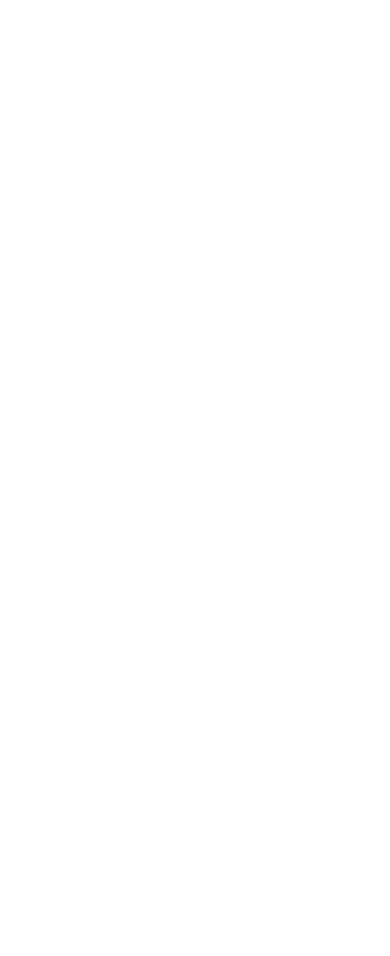
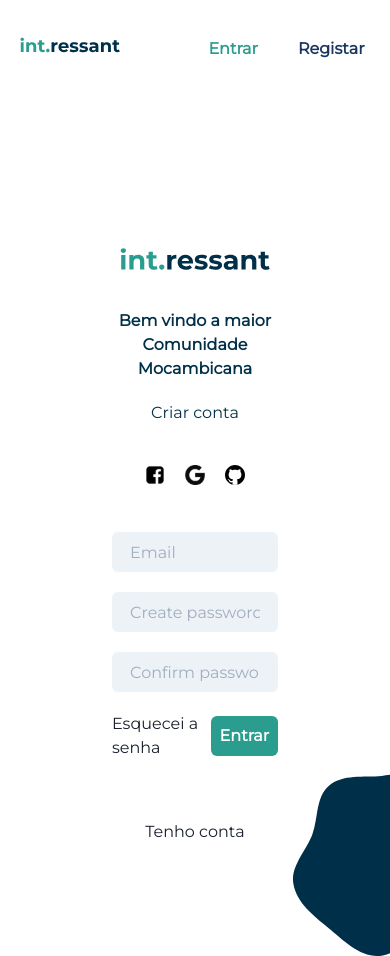
Before and after one commit to int-ressant/int-blog, a Next.js app in the folder client/int-blog/: page /auth/register in a window 390 px wide. Before the commit the page ends 844 px from the top, so only its background shows below. Built offline with nearby package versions, Linux system fonts and the light colour scheme.

Commit message:
adjusted responsiveness and added conditional authHeader render

```diff
--- a/client/int-blog/pages/_app.js
+++ b/client/int-blog/pages/_app.js
@@ -3,10 +3,25 @@
 // import "../styles/login-st.css";
 import { ChakraProvider } from "@chakra-ui/react";
 import { theme } from "../styles/theme";
+import router, { useRouter } from "next/router";
+import AuthHeader from "../components/authHeader";
+import { useEffect, useState } from "react";
 
 function MyApp({ Component, pageProps }) {
+  const routeHistory = useRouter();
+  const [route, setRoute] = useState(routeHistory.pathname);
+
+  useEffect(() => {
+    setRoute(routeHistory.pathname);
+  }, [routeHistory]);
+
   return (
     <ChakraProvider theme={theme}>
+      {/* {console.log(routeHistory.pathname)} */}
+
+     {/* //just render de authHeader if the user is at auth routes */}
+      {(route === "/auth/login"|| "/auth/register"  ) && <AuthHeader />}
+
       <Component {...pageProps} />
     </ChakraProvider>
   );
--- a/client/int-blog/pages/auth/register.js
+++ b/client/int-blog/pages/auth/register.js
@@ -1,7 +1,129 @@
 import React from "react";
+import styles from "../../styles/register-st.module.css";
+
+import AuthHeader from "../../components/authHeader";
+import { Box } from "@chakra-ui/layout";
+import {
+  Button,
+  Flex,
+  FormControl,
+  Input,
+  Link,
+  Spacer,
+  Text,
+} from "@chakra-ui/react";
+import Image from "next/image";
 
 function Register() {
-  return <div></div>;
+  const handleSubmit = async (e) => {
+    e.preventDefault();
+    console.log("clicked");
+  };
+
+  return (
+    <div>
+      {/* <AuthHeader /> */}
+      <Box className={styles.blob}>
+        <Flex alignItems="center" justifyContent="center">
+          <Flex
+            flexDirection="column"
+            alignItems="center"
+            justifyContent="space-evenly"
+          >
+            <Image
+              src={"/intressantLOGO.svg"}
+              width={150}
+              height={100}
+              alt="logoInt"
+            />
+            <Text textAlign="center" color="blue.dark" fontWeight="bold">
+              Bem vindo a maior Comunidade Mocambicana
+            </Text>
+            <Text mt="5" color="blue.dark">
+              Criar conta
+            </Text>
+            <Flex
+              mt="10"
+              mb="10"
+              w={["60%", "40%"]}
+              alignItems="center"
+              justifyContent="space-between"
+              direction="row"
+              flexDirection="row"
+            >
+              <Link>
+                <Image
+                  src={"/Facebook.svg"}
+                  width={20}
+                  height={20}
+                  alt="logoInt"
+                />
+              </Link>
+
+              <Link>
+                <Image
+                  src={"/Google.svg"}
+                  width={20}
+                  height={20}
+                  alt="logoInt"
+                />
+              </Link>
+
+              <Link>
+                <Image
+                  src={"/Github.svg"}
+                  width={20}
+                  height={20}
+                  alt="logoInt"
+                />
+              </Link>
+            </Flex>
+            <Flex w="100%" justifyContent="center">
+              <form onSubmit={handleSubmit}>
+                <FormControl id="email">
+                  <Flex justifyContent="space-around" flexDirection="column">
+                    <Input variant="filled" placeholder="Email" />
+                    <Input
+                      type="password"
+                      mt="5"
+                      variant="filled"
+                      placeholder="Create password"
+                    />
+                    <Input
+                      type="password"
+                      mt="5"
+                      variant="filled"
+                      placeholder="Confirm password"
+                    />
+                  </Flex>
+                  <Flex
+                    mt="5"
+                    alignItems="center"
+                    justifyContent="space-between"
+                  >
+                    <Text>Esquecei a senha</Text>
+                    <Button type="submit" bgColor="green.light" color="white">
+                      Entrar
+                    </Button>
+                  </Flex>
+                </FormControl>
+              </form>
+            </Flex>
+            <Flex
+              mt="10"
+              flexDirection="column"
+              justifyContent="space-around"
+              alignItems="center"
+            >
+              <Link mt="5" href="/auth/login">
+                Tenho conta
+              </Link>
+            </Flex>
+          </Flex>
+        </Flex>
+      </Box>
+    </div>
+  );
 }
 
 export default Register;
--- /dev/null
+++ b/client/int-blog/styles/register-st.module.css
@@ -0,0 +1,10 @@
+.blob {
+  background-image: url("/blob2.svg");
+  background-repeat: no-repeat;
+  background-size: 50%;
+  /* background-position-y: bottom; */
+  background-position: 150% 100%;
+  padding: 7em;
+  height: "100%";
+  width: "100%";
+}
```
Also changed, not shown: client/int-blog/components/authHero.js (added, +9 -0 lines), client/int-blog/pages/auth/login.js (+76 -32 lines).
